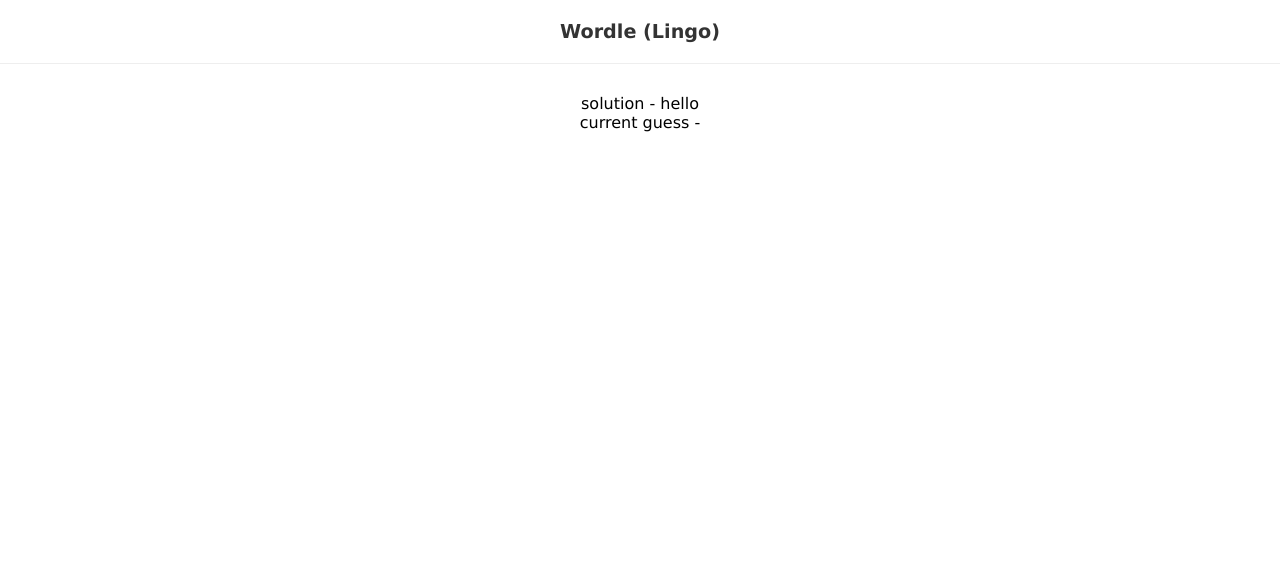
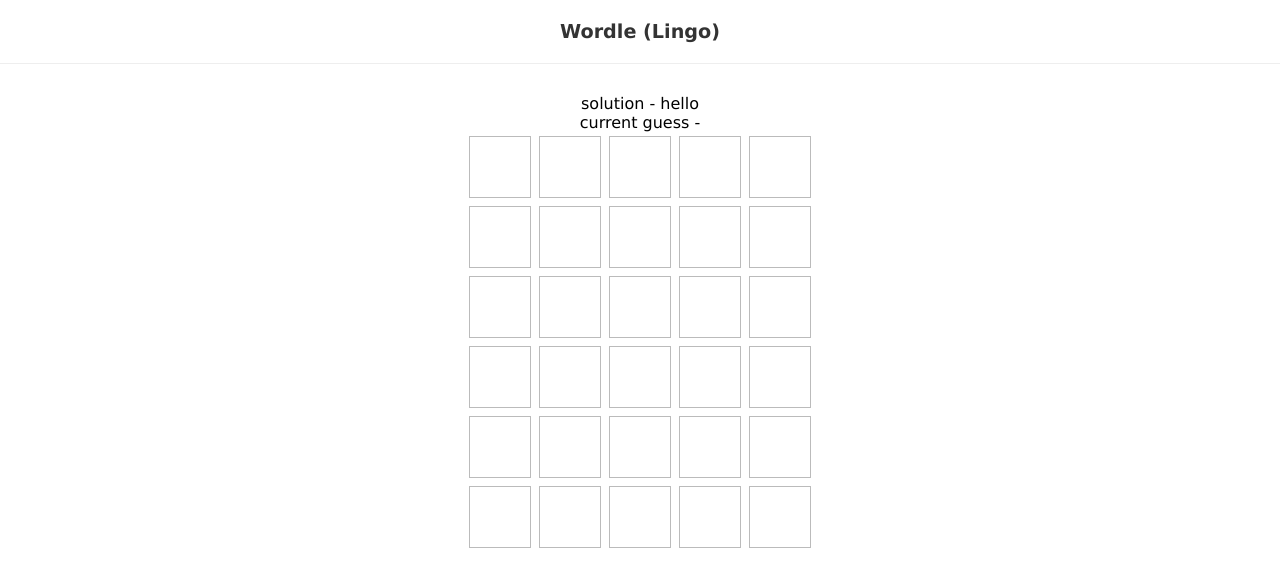
Before and after one commit to Naughty1029/React-Wordle, a React (Create React App) app: page / in a window 1280 px wide. Shown: the top 586 px of the page. Built offline with nearby package versions, Linux system fonts and the light colour scheme; data requests are answered from the project's data file.

Commit message:
add CSS animation

```diff
--- /dev/null
+++ b/src/components/Grid.js
@@ -0,0 +1,15 @@
+import React from 'react'
+import Row from './Row'
+
+export default function Grid({currentGuess,guesses,turn}) {
+  return (
+    <div>
+      {guesses.map((g,i)=>{
+        if(turn === i){
+          return <Row key={i} currentGuess={currentGuess}/>
+        }
+        return <Row key={i} guess={g} turn={turn}/>
+      })}
+    </div>
+  )
+}
--- /dev/null
+++ b/src/components/Row.js
@@ -0,0 +1,38 @@
+import React from 'react'
+
+export default function Row({guess,currentGuess}) {
+  if(guess){
+    return (
+      <div className='row past'>
+        {guess.map((l,i)=>(
+          <div key={i} className={l.color}>{l.key}</div>
+        )) }
+      </div>
+    )
+  }
+
+  if(currentGuess){
+    let letters = [...currentGuess];
+
+    return (
+      <div className='row current'>
+        {letters.map((letter,i)=>(
+          <div key={i} className='filled'>{letter}</div>
+        ))}
+        {[...Array(5-letters.length)].map((_,i)=>(
+          <div key={i}></div>
+        ))}
+      </div>
+    )
+  }
+
+  return (
+    <div className='row'>
+      <div></div>
+      <div></div>
+      <div></div>
+      <div></div>
+      <div></div>
+    </div>
+  )
+}
--- a/src/components/Wordle.js
+++ b/src/components/Wordle.js
@@ -1,5 +1,6 @@
 import React, { useEffect } from 'react'
 import useWordle from "../hooks/useWordle";
+import Grid from './Grid';
 
 export default function Wordle({solution}) {
   const {currentGuess,handleKeyup,guesses,isCorrect,turn} = useWordle(solution);
@@ -10,14 +11,11 @@ export default function Wordle({solution}) {
     return ()=>window.removeEventListener('keyup',handleKeyup);
   },[handleKeyup])
 
-  useEffect(()=>{
-    console.log(guesses,isCorrect,turn);
-  },[guesses,isCorrect,turn])
-
   return (
     <div>
       <div>solution - {solution}</div>
       <div>current guess - {currentGuess}</div>
+      <Grid currentGuess={currentGuess} guesses={guesses} turn={turn} />
     </div>
   )
 }
--- a/src/index.css
+++ b/src/index.css
@@ -11,3 +11,97 @@ h1 {
   margin: 0 0 30px 0;
   color: #333;
 }
+
+/* rows */
+.row {
+  text-align: center;
+  display: flex;
+  justify-content: center;
+}
+.row > div {
+  display: block;
+  width: 60px;
+  height: 60px;
+  border: 1px solid #bbb;
+  margin: 4px;
+  text-align: center;
+  line-height: 60px;
+  text-transform: uppercase;
+  font-weight: bold;
+  font-size: 2.5em;
+}
+
+.row > div.green {
+  --background: #5ac85a;
+  --border-color: #5ac85a;
+  animation: flip 0.5s ease forwards;
+}
+.row > div.grey {
+  --background: #a1a1a1;
+  --border-color: #a1a1a1;
+  animation: flip 0.5s ease forwards;
+}
+.row > div.yellow {
+  --background: #e2cc68;
+  --border-color: #e2cc68;
+  animation: flip 0.5s ease forwards;
+}
+
+.row > div:nth-child(2){
+  animation-delay: .2s;
+}
+.row > div:nth-child(3){
+  animation-delay: .4s;
+}
+.row > div:nth-child(4){
+  animation-delay: .6s;
+}
+.row > div:nth-child(5){
+  animation-delay: .8s;
+}
+
+.row.current > div.filled{
+  animation: bounce 0.2s ease-in-out forwards;
+}
+
+/* animation */
+
+@keyframes flip {
+  0% {
+    transform: rotateX(0);
+    background: #fff;
+    border-color: #333;
+  }
+  45%{
+    transform: rotateX(90deg);
+    background: #fff;
+    border-color: #333;
+  }
+  55%{
+    transform: rotateX(90deg);
+    background: var(--background);
+    border-color: var(--border-color);
+    color: #eee;
+  }
+  100% {
+    transform: rotateX(0deg);
+    background: var(--background);
+    border-color: var(--border-color);
+    color: #eee;
+  }
+}
+
+@keyframes bounce {
+  0% {
+    transform: scale(1);
+    border-color: #ddd;
+  }
+  50% {
+    transform: scale(1.2);
+  }
+  100% {
+    transform: scale(1);
+    border-color: #333;
+  }
+
+}
```
